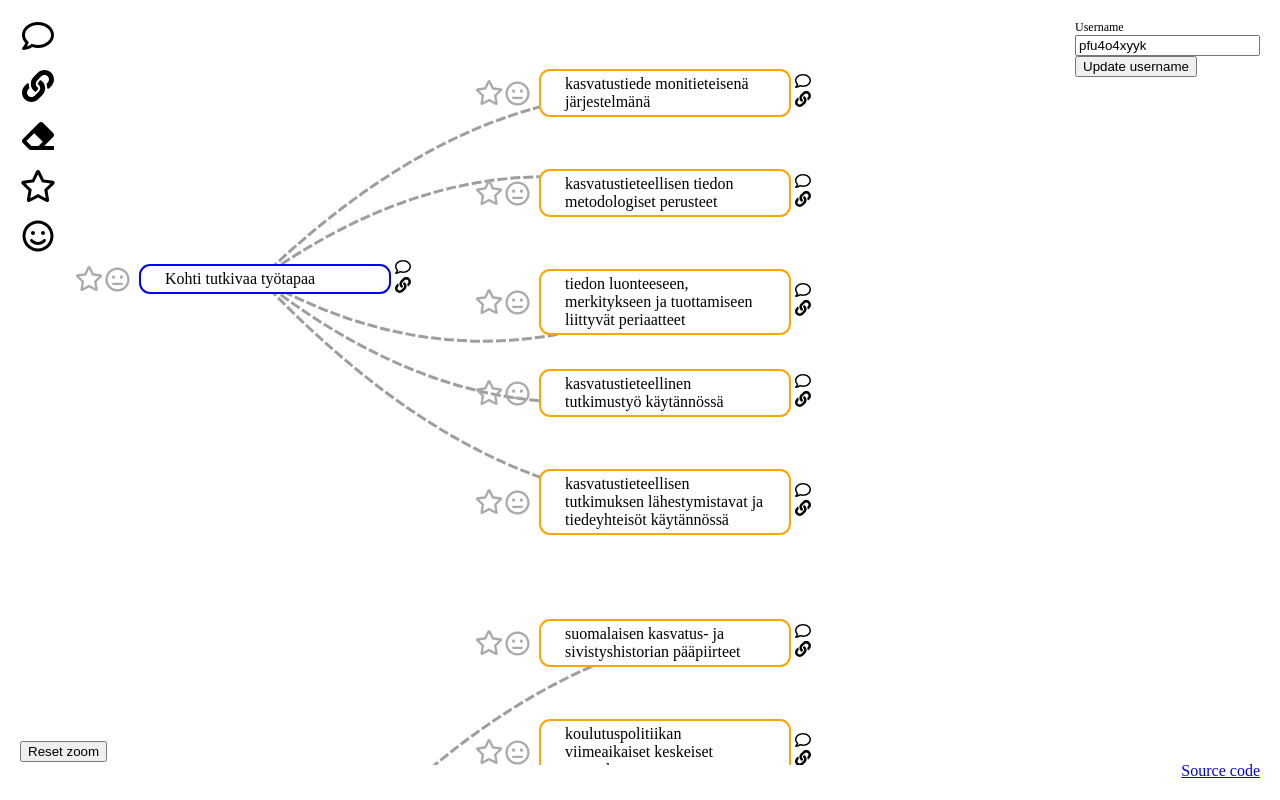
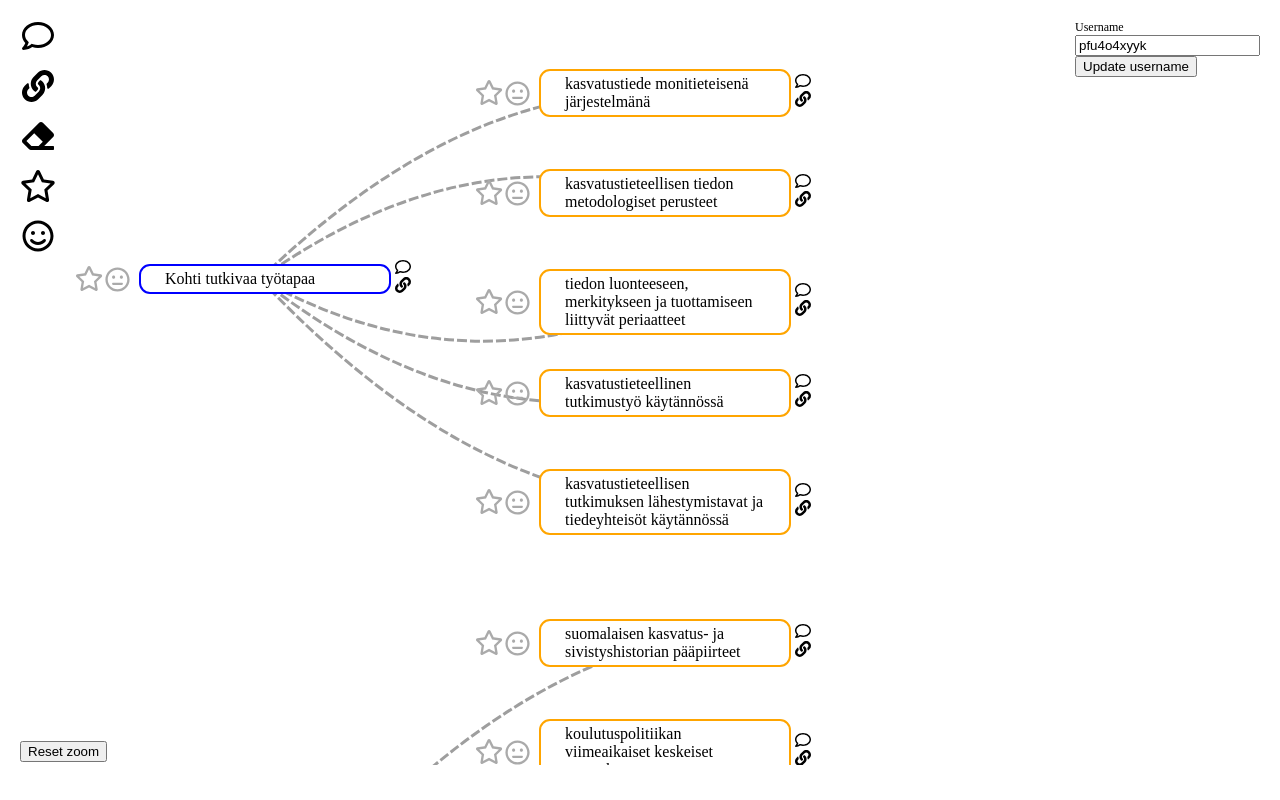
Before and after one commit to piehei/course-curriculum-graph, a Vue app in the folder client/: page / in a window 1280 px wide. Built offline with nearby package versions, Linux system fonts and the light colour scheme.

Commit message:
source code text removed

```diff
--- a/client/src/App.vue
+++ b/client/src/App.vue
@@ -4,14 +4,7 @@
        :style="scrollingStyles"
        ref="outer-page">
 
-    <div style="position:absolute;bottom:10px;right:10px;">
-      <a href="https://github.com/piehei/course-curriculum-graph" target="_BLANK">Source code</a>
-    </div>
-
-
     <global-icons></global-icons>
-
-
 
     <template v-if="showOverlay">
       <overlay></overlay>
```
